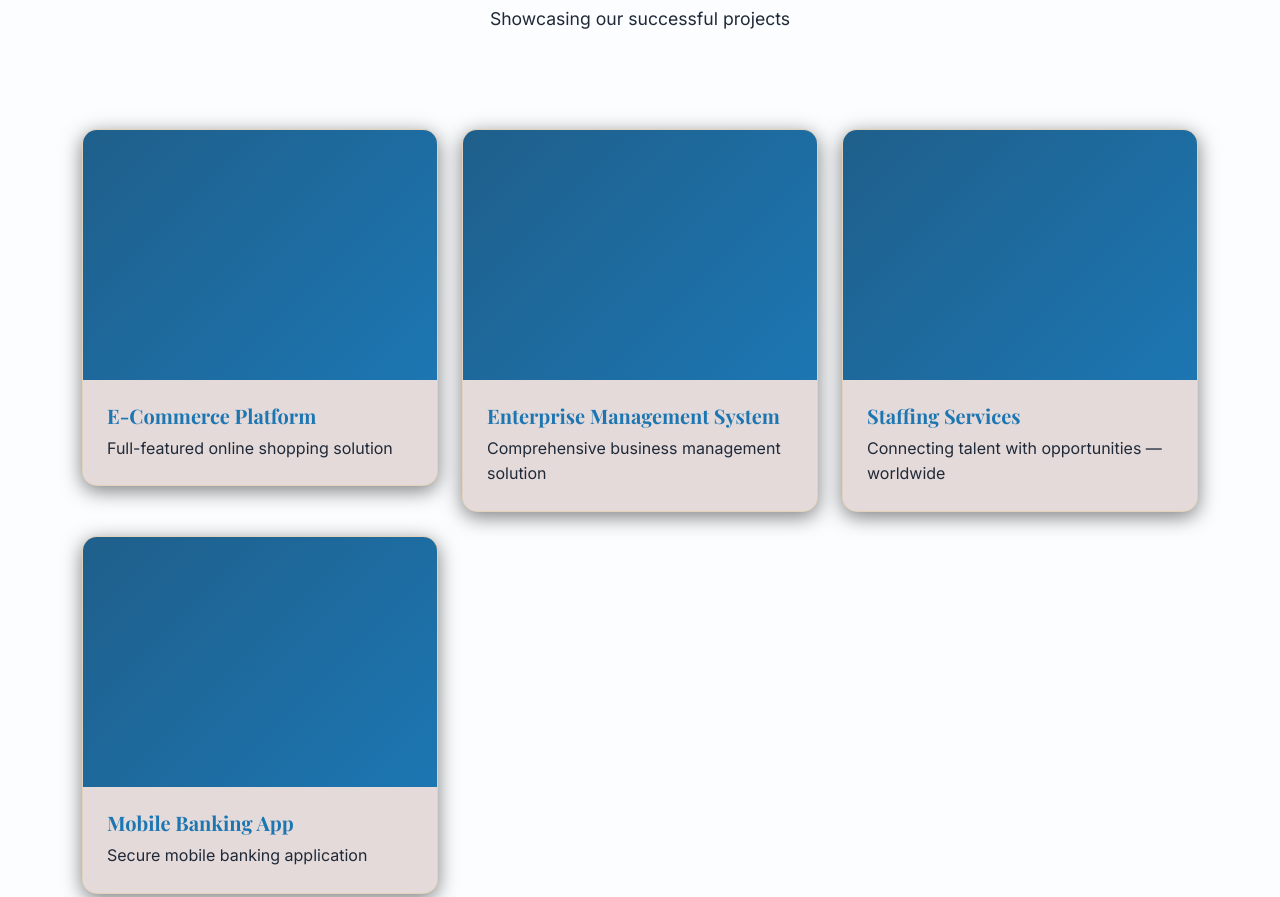
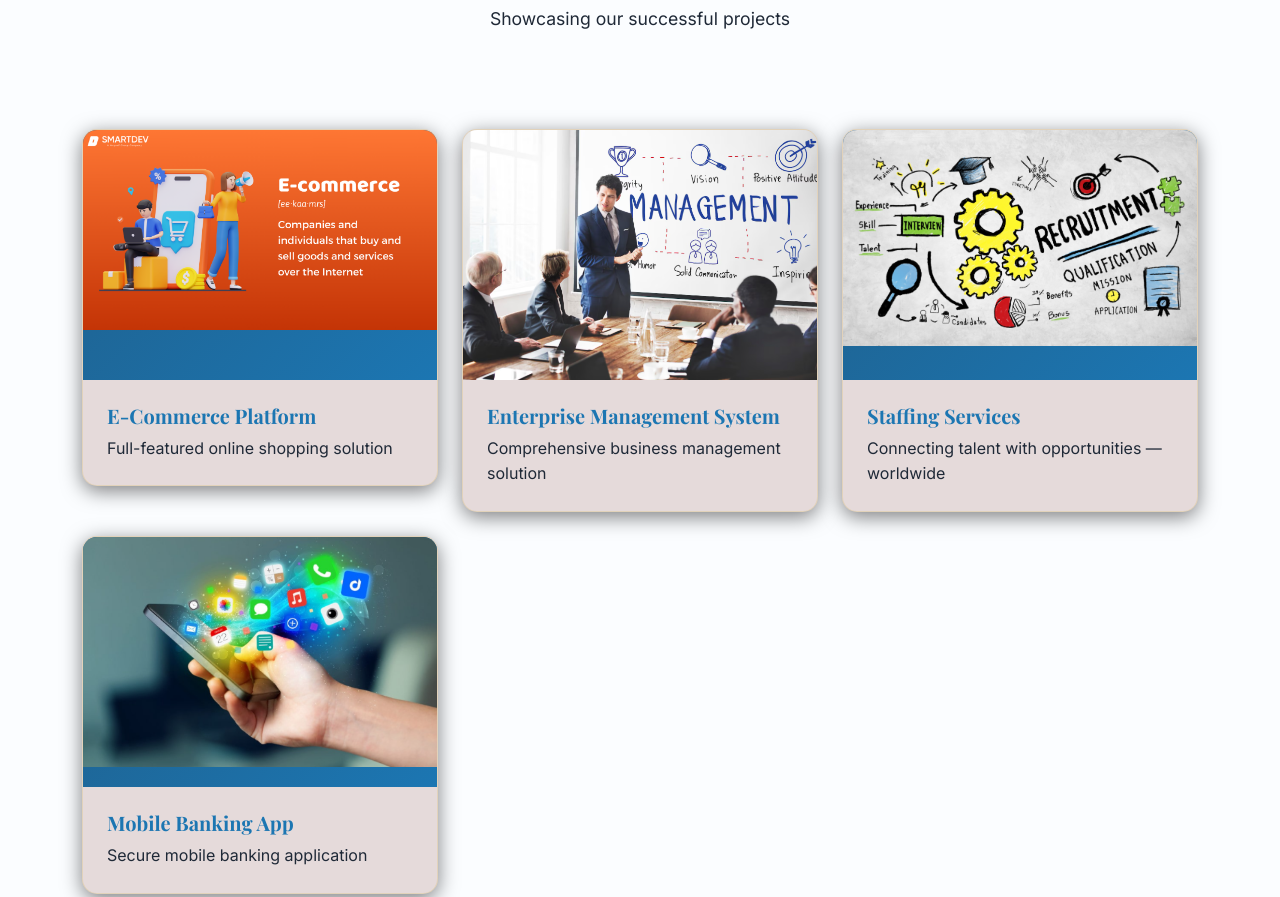
Before and after one commit to swamytumu/Dev_Logic, a plain HTML site: page index.html in a window 1280 px wide. Shown: the part 2740-3637 px from the top of the page. Drawn offline with nearby package versions, Linux system fonts and the light colour scheme.

Commit message:
imagesupdated

```diff
--- a/index.html
+++ b/index.html
@@ -248,6 +248,7 @@
                 <div class="col-md-6 col-lg-4">
                     <div class="portfolio-card">
                         <div class="portfolio-image">
+                            <img src="eimage.png" alt="E-Commerce Project" class="img-fluid portfolio-img">
                             <div class="portfolio-overlay">
                                 <a href="#" class="portfolio-link"><i class="fas fa-external-link-alt"></i></a>
                             </div>
@@ -261,6 +262,7 @@
                 <div class="col-md-6 col-lg-4">
                     <div class="portfolio-card">
                         <div class="portfolio-image">
+                            <img src="mmimage.png" alt="E-Commerce Project" class="img-fluid portfolio-img">
                             <div class="portfolio-overlay">
                                 <a href="#" class="portfolio-link"><i class="fas fa-external-link-alt"></i></a>
                             </div>
@@ -274,6 +276,7 @@
                  <div class="col-md-6 col-lg-4">
                     <div class="portfolio-card">
                         <div class="portfolio-image">
+                            <img src="rimage.png" alt="E-Commerce Project" class="img-fluid portfolio-img">
                             <div class="portfolio-overlay">
                                 <a href="#" class="portfolio-link"><i class="fas fa-external-link-alt"></i></a>
                             </div>
@@ -287,6 +290,7 @@
                 <div class="col-md-6 col-lg-4">
                     <div class="portfolio-card">
                         <div class="portfolio-image">
+                            <img src="mimage.png" alt="E-Commerce Project" class="img-fluid portfolio-img">
                             <div class="portfolio-overlay">
                                 <a href="#" class="portfolio-link"><i class="fas fa-external-link-alt"></i></a>
                             </div>
```
Also changed, not shown: eimage.png (added), mimage.png (added), mmimage.png (added), rimage.png (added).
